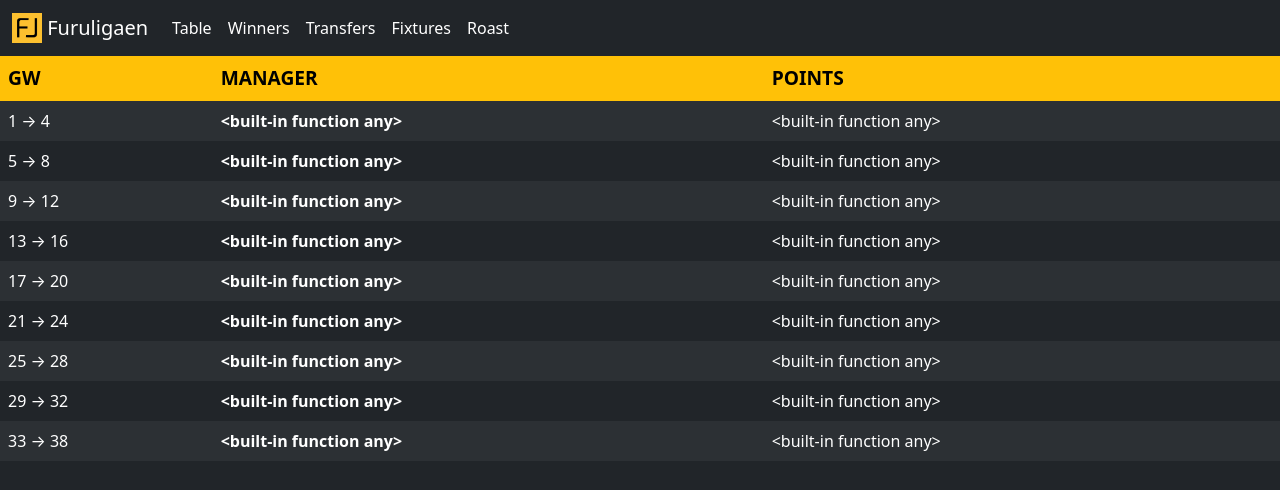
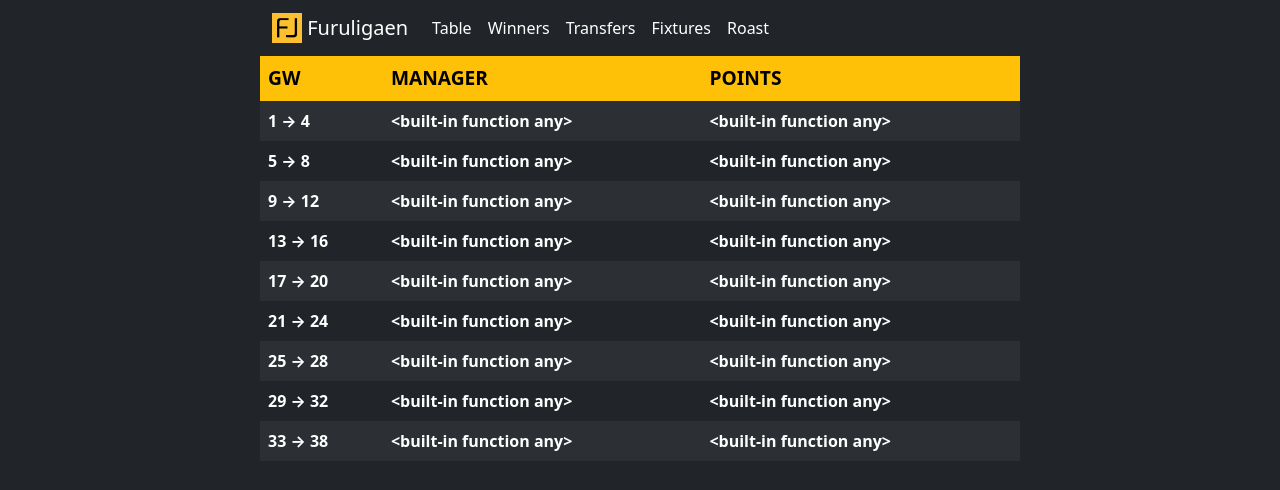
Before and after one commit to simenmadsen/furuligaen.v2, a Flask app: page /winners in a window 1280 px wide. Shown: the top 490 px of the page. Run offline with Flask 2, Linux system fonts and the light colour scheme; a database or web service that is not in the repository returns one stand-in record (values such as "Sample title"); data that the repository does not hold is empty; parts of the project's set-up code (start-up, migrations or seed data) failed here and were passed over.

Commit message:
max-width

```diff
--- a/static/css/main.css
+++ b/static/css/main.css
@@ -1,5 +1,7 @@
 html {
   background-color: #212529 !important;
+  margin: auto;
+  max-width: 760px;
 }
 
 body {
@@ -11,6 +13,7 @@
   color: black;
   font-size: larger;
 }
+
 
 th.number, td.number {
   text-align: right !important;
@@ -52,7 +55,6 @@
 p.navn{
   font-size: smaller;
   margin-bottom: auto;
-  font-weight: bolder;
 }
 
 p.navn_bytte {
@@ -148,6 +150,10 @@
   width: 40px;
 }
 
+table {
+  font-weight: bolder;
+}
+
 table.centered {
   text-align: center;
 }
--- a/templates/base.html
+++ b/templates/base.html
@@ -2,7 +2,7 @@
 <html lang="en">
 <head>
     <link rel="shortcut icon" type="image/png" href="/static/logo.png?v=2"/>
-    <link rel="stylesheet" href="/static/css/main.css?v=1.21">
+    <link rel="stylesheet" href="/static/css/main.css?v=1.22">
     <meta name="viewport" content="width=device-width, initial-scale=1.0">
     <link href="https://cdn.jsdelivr.net/npm/bootstrap@5.0.0-beta2/dist/css/bootstrap.min.css" rel="stylesheet" integrity="sha384-BmbxuPwQa2lc/FVzBcNJ7UAyJxM6wuqIj61tLrc4wSX0szH/Ev+nYRRuWlolflfl" crossorigin="anonymous">
     <title>{% block title %} {% endblock %}</title>
```
